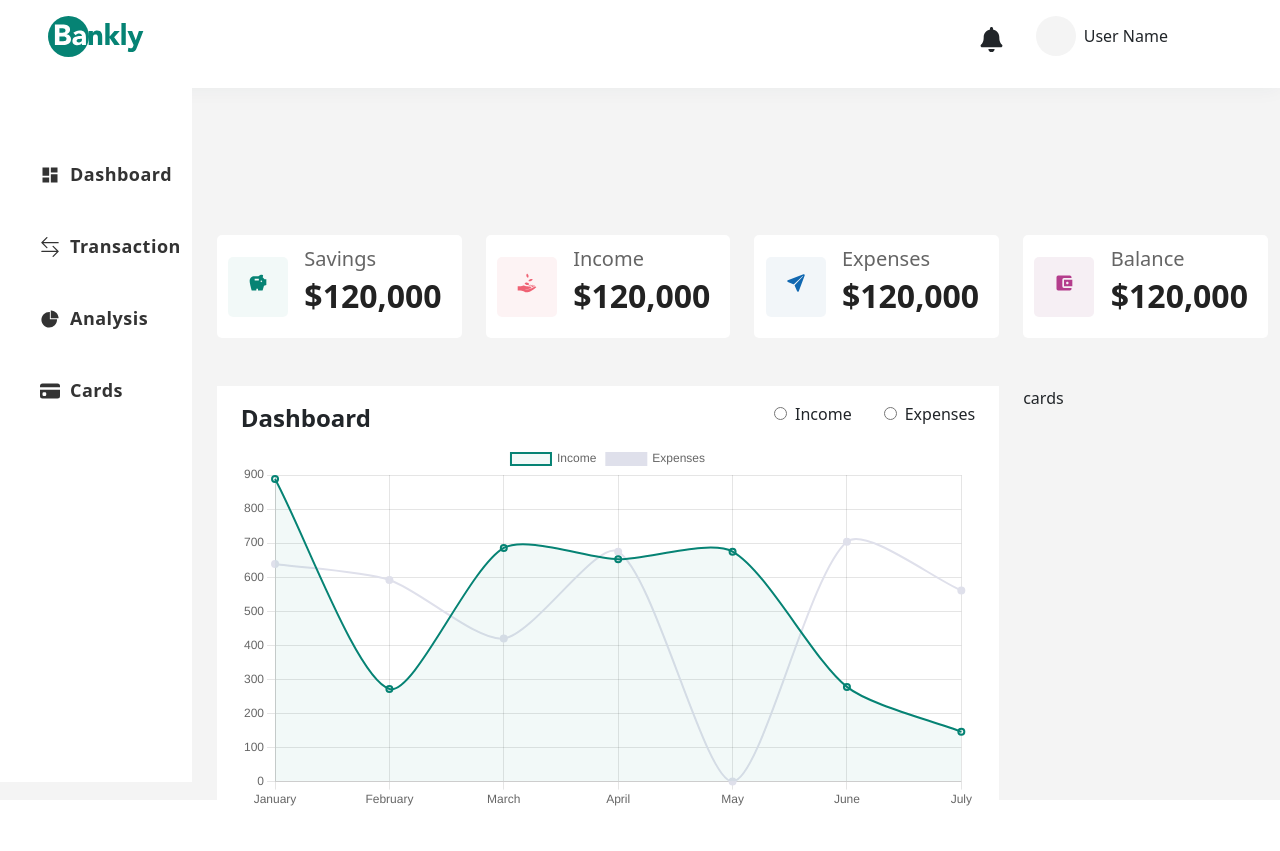
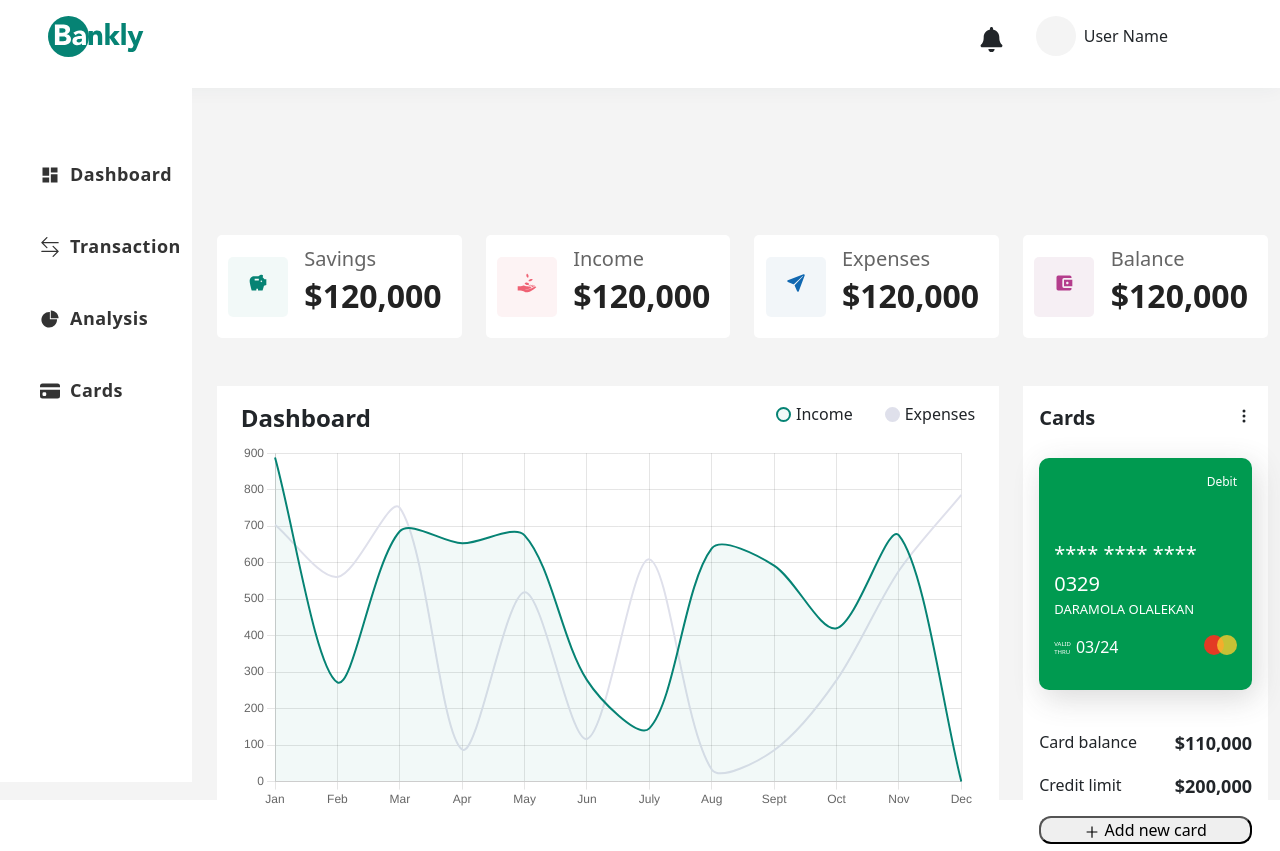
Before and after one commit to okafohenry/dashboard, a React (Create React App) app: page / in a window 1280 px wide. Built offline with nearby package versions, Linux system fonts and the light colour scheme.

Commit message:
Added Atm card section

```diff
--- /dev/null
+++ b/src/components/_AtmCard.tsx
@@ -0,0 +1,100 @@
+import styled from "styled-components";
+
+const Wrapper = styled.div`
+    width: 100%;
+    margin-top: 15px;
+    background: rgba(0, 154, 80, 1);
+    border-radius: 10px;
+    padding: 15px;
+    box-shadow: 4px 8px 30px 0px rgba(63, 63, 63, 0.2);
+
+    p{
+        color: #fff;
+    }
+
+    .debit__text {
+        font-size: 12px;
+        text-align: right;
+    }
+
+    .card-details {
+        display: grid;
+        margin-top: 3rem;
+
+        .card-number {
+            font-size: 20px;
+        }
+        .card-owner {
+            text-transform: uppercase;
+            margin-top: -15px;
+            font-size: 13px;
+        }
+        .validation__section {
+            display: flexbox;
+            justify-contents: space-between;
+
+            .valid-date {
+                display: flexbox;
+                gap: 5px;
+                div{
+                    font-size: 6px;
+                    display: grid;
+                    .valid {
+                        margin-top: 5px;
+                    }
+                    .thru {
+                        margin-top: -19px;
+                    }
+                }
+            }
+        }
+        .card-symbols {
+            display: flexbox;
+            .red, .yellow {
+                height: 20px;
+                width: 20px;
+                border-radius: 50%;
+            }
+            .red {
+                background: rgba(227, 58, 36, 1);
+                position: relative;
+                left: 7px;
+            }
+            .yellow {
+                background: rgba(248, 203, 46, 0.8);
+                position: relative;
+                z-index: 3;
+            }
+        }
+    }
+`;
+
+const card_details = {
+    number: '3532 3262 8697 0329',
+    owner: 'daramola olalekan',
+    valid_date: '03/24'
+}
+
+export const AtmCard = () => {
+    return(
+        <Wrapper>
+            <p className="debit__text">Debit</p>
+            <div className="card-details">
+                <p className="card-number">{card_details.number.replace(/\d(?=.*\d(?:\s*\d){3}\s*$)/g, '*')}</p> {/* replace all characters except whitespace and last 4 characters with asterisk */}
+                <p className="card-owner">{card_details.owner}</p>
+                <div className="validation__section">
+                    <div className="valid-date">
+                        <div>
+                            <p className="valid">VALID</p><p className="thru">THRU</p>
+                        </div>
+                        <p>{card_details.valid_date}</p>
+                    </div>
+                    <div className="card-symbols">
+                        <div className="red"></div>
+                        <div className="yellow"></div>
+                    </div>
+                </div>
+            </div>
+        </Wrapper>
+    )
+}
--- a/src/components/index.tsx
+++ b/src/components/index.tsx
@@ -4,3 +4,4 @@ export * from './_Sidebar';
 export * from './_PageLayout';
 export * from './_Card';
 export * from './lineChart/LineChart';
+export * from './_AtmCard';
--- a/src/components/lineChart/LineChart.tsx
+++ b/src/components/lineChart/LineChart.tsx
@@ -25,9 +25,14 @@ ChartJS.register(
 
   const options = {
     responsive: true,
+    elements: {
+      point:{
+          radius: 0
+      }
+   },
     plugins: {
       legend: {
-        position: 'top' as const,
+        display: false
       },
       title: {
         display: false,
@@ -36,14 +41,14 @@ ChartJS.register(
     },
 };
 
-const labels = ['January', 'February', 'March', 'April', 'May', 'June', 'July'];
+const labels = ['Jan', 'Feb', 'Mar', 'Apr', 'May', 'Jun', 'July', 'Aug', 'Sept', 'Oct', 'Nov', 'Dec'];
 const data = {
     labels,
     datasets: [
       {
         label: 'Income',
         fill: true,
-        lineTension: '.25',
+        lineTension: '.3',
         borderColor: '#068374',
         backgroundColor: 'rgba(6, 131, 116, 0.05)',
         borderWidth: 2,
@@ -52,7 +57,7 @@ const data = {
       {
         label: 'Expenses',
         fill: false,
-        lineTension: '.25',
+        lineTension: '.3',
         borderColor: 'rgba(223, 224, 235, 1)',
         backgroundColor: 'rgba(223, 224, 235, 1)',
         borderWidth: 2,
--- a/src/pages/dashboard/Dashboard.tsx
+++ b/src/pages/dashboard/Dashboard.tsx
@@ -1,13 +1,16 @@
 import { Container, Row, Col } from "react-bootstrap";
+import { IoEllipsisVerticalSharp } from 'react-icons/io5';
+import { AiOutlinePlus } from 'react-icons/ai';
 // import styled from 'styled-components';
-import { Card, LineChart, PageLayout } from "../../components"
-import { dashboard_sections } from '../../utils/data';
-import { ChartSection, Wrapper } from "./DashboardStyle";
-
-
+import { AtmCard, Card, LineChart, PageLayout } from "../../components"
+import { CurrencyFormatter } from "../../utils/currencyFormatter";
+import { dashboard_sections, card_balance } from '../../utils/data';
+import { ChartSection, Wrapper, AtmSection } from "./DashboardStyle";
 
 
 export const Dashboard = () => {
+
+
     return(
         <PageLayout>
             <Wrapper>
@@ -31,11 +34,11 @@ export const Dashboard = () => {
                                     <h3>Dashboard</h3>
                                     <div className="radio-btns">
                                         <div className="income-radio">
-                                            <input type="radio" id="income" />
+                                            <div></div>
                                             <label htmlFor="income">Income</label>
                                         </div>
                                         <div className="expense-radio">
-                                            <input type="radio" id="expense" />
+                                            <div></div>
                                             <label htmlFor="expense">Expenses</label>
                                         </div>
                                     </div>
@@ -45,7 +48,24 @@ export const Dashboard = () => {
                                 </div>
                             </ChartSection>
                         </Col>
-                        <Col sm>cards</Col>
+                        <Col sm>
+                            <AtmSection>
+                                <header>
+                                    <h3>Cards</h3>
+                                    <IoEllipsisVerticalSharp />
+                                </header>
+                                <AtmCard />
+                                <div className='card-balance'>
+                                    <p className="balance-title">Card balance</p>
+                                    <p className="balance-amount">{CurrencyFormatter.format(card_balance.balance).replace(/(\.|,)00$/g, '')}</p>
+                                </div>
+                                <div className='credit-limit'>
+                                    <p className='limit-title'>Credit limit</p>
+                                    <p className="limit-amount">{CurrencyFormatter.format(200000).replace(/(\.|,)00$/g, '')}</p>
+                                </div>
+                                <button className="add-card__button"><AiOutlinePlus /> Add new card</button>
+                            </AtmSection>
+                        </Col>
                     </Row>
                 </Container>
             </Wrapper>
--- a/src/pages/dashboard/DashboardStyle.tsx
+++ b/src/pages/dashboard/DashboardStyle.tsx
@@ -9,6 +9,10 @@ export const Wrapper = styled.div`
     position: relative;
     top: -32.3rem;
     right: -6.4rem;
+    overflow-y: scroll;
+    ::-webkit-scrollbar {
+        width: 3px;
+    }
 
     .charts-section {
         margin-top: 3rem;
@@ -33,12 +37,69 @@ export const ChartSection = styled.div`
         .radio-btns {
             display: flexbox;
             gap: 2rem;
-
             .income-radio, .expense-radio {
-                input {
-                    margin-right: 8px;
+                display: flexbox;
+                gap: 5px;
+                div {
+                    margin-top: 5px;
+                    height: 15px;
+                    width: 15px;
+                    border-radius: 50%;
+                }
+            }
+            .income-radio{
+                div{
+                    background: rgba(6, 131, 116, 0.05);
+                    border: 2px solid #068374;
+                }
+            }
+            .expense-radio{
+                div{
+                    background: rgba(223, 224, 235, 1);
+                    border: 2px solid rgba(223, 224, 235, 1);
                 }
             }
         }
     }
 `;
+
+export const AtmSection = styled.div`
+    background: #fff;
+    padding: 16px;
+
+    header, .card-balance, .credit-limit {
+        display: flexbox;
+        justify-contents: space-between;
+    }
+    header {
+        h3 {
+            font-weight: 700;
+            font-size: 20px;
+            line-height: 32.78px;
+        }
+    }
+    .card-balance {
+        margin-top: 40px;
+        .balance-title {
+            font-size: 16px;
+        }
+        .balance-amount {
+            font-size: 18px;
+            font-weight: 600;
+        }
+    }
+    .credit-limit {
+        .limit-title {
+            font-size: 16px;
+        }
+        .limit-amount {
+            font-size: 18px;
+            font-weight: 600;
+        }
+    }
+    .add-card__button {
+        width: 100%;
+        border-radius: 12px;
+        text-align: center;
+    }
+`
--- a/src/utils/data.tsx
+++ b/src/utils/data.tsx
@@ -60,3 +60,8 @@ export const dashboard_sections = {
         }
     ]
 }
+
+
+export const card_balance = {
+    balance: 110000
+}
```
